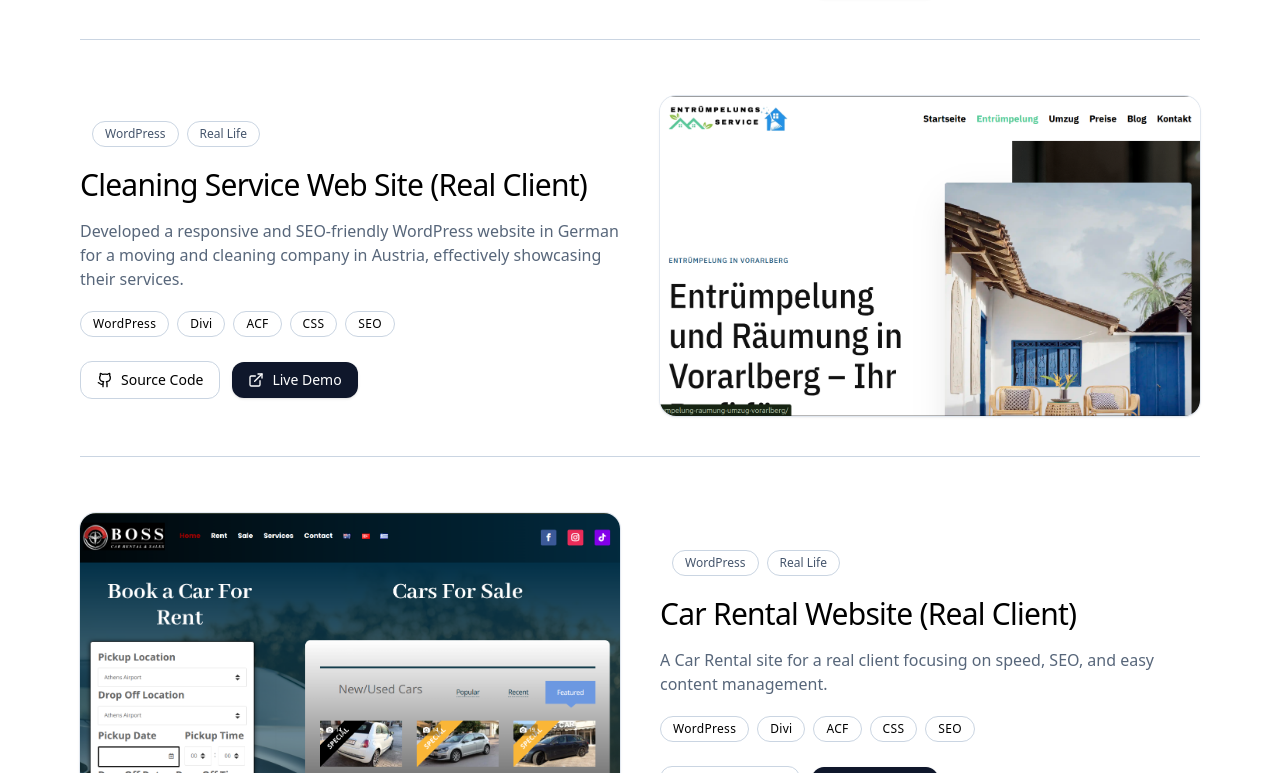
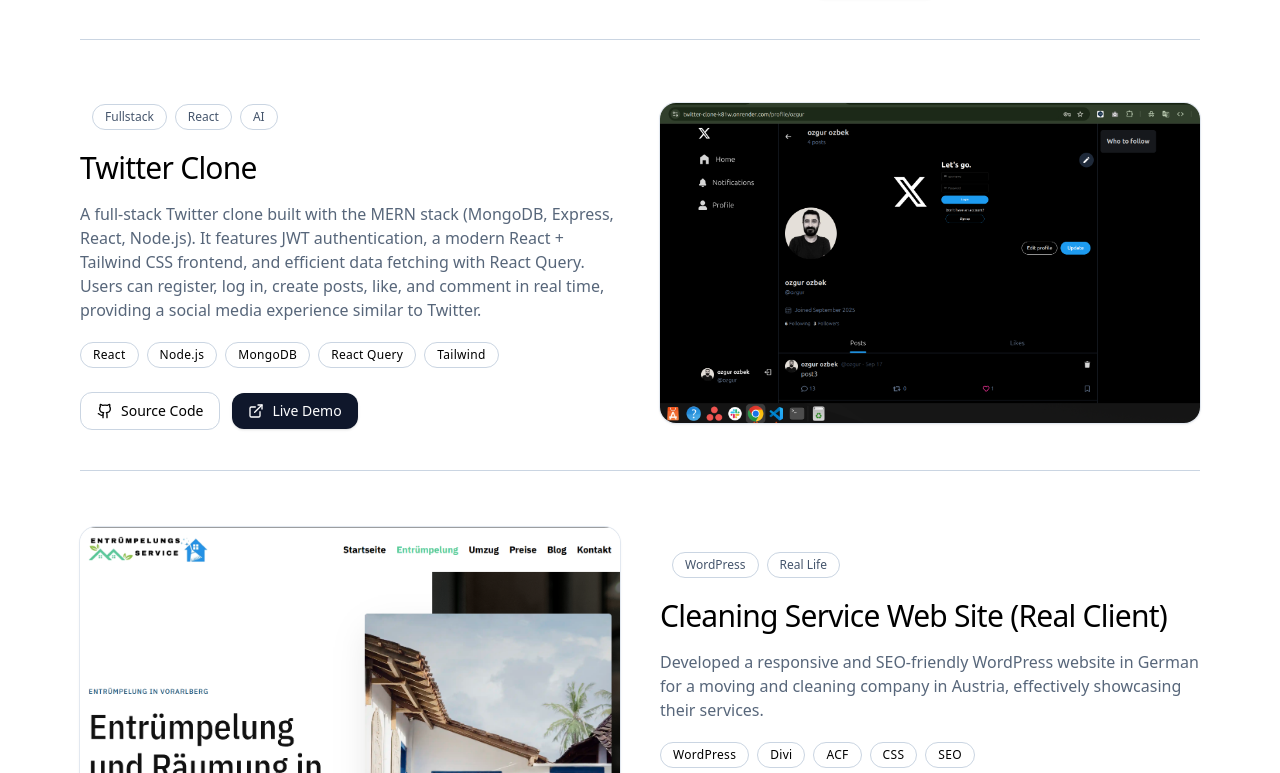
Before and after one commit to ozgurozbekuk/newportfoliopage, a React (Vite) app: page /projects in a window 1280 px wide. Shown: the part 687-1460 px from the top of the page. Built offline with nearby package versions, Linux system fonts and the light colour scheme.

Commit message:
add twitter clone

```diff
--- a/src/data/project.js
+++ b/src/data/project.js
@@ -9,6 +9,17 @@ const PROJECTS = [
       "images/minutly.png",
     github: "https://github.com/ozgurozbekuk/time-manager",
     demo: "https://minutly.netlify.app/",
+  },
+  {
+    title: "Twitter Clone",
+    categories: ["Fullstack", "React","AI"],
+    description:
+      "A full-stack Twitter clone built with the MERN stack (MongoDB, Express, React, Node.js). It features JWT authentication, a modern React + Tailwind CSS frontend, and efficient data fetching with React Query. Users can register, log in, create posts, like, and comment in real time, providing a social media experience similar to Twitter.",
+    tech: ["React","Node.js","MongoDB","React Query", "Tailwind"],
+    image:
+      "images/twitter.png",
+    github: "https://github.com/ozgurozbekuk/twitterX--clone",
+    demo: "https://twitter-clone-k81w.onrender.com/",
   },
   {
     title: "Cleaning Service Web Site (Real Client)",
```
Also changed, not shown: public/images/twitter.png (added).
